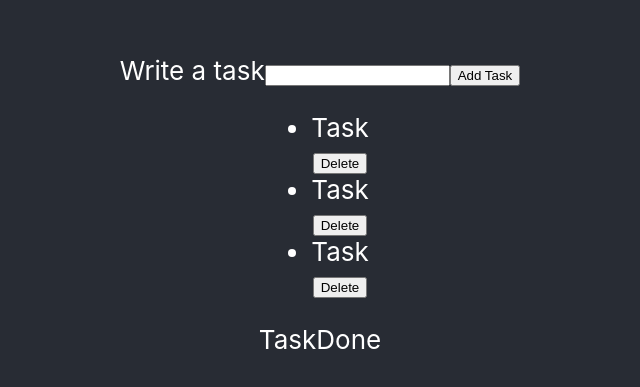
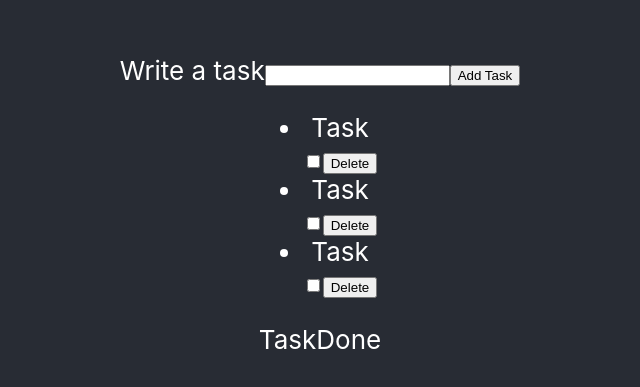
Before and after one commit to mgmaxi/todo-list, a React (Create React App) app: page / in a window 1280 px wide. Shown: the part 195-582 px from the top of the page, without its empty margins (320-960 px from the left). Built offline with nearby package versions, Linux system fonts and the light colour scheme.

Commit message:
Add ToggleTaskDone

```diff
--- a/src/App.js
+++ b/src/App.js
@@ -31,6 +31,12 @@ function App() {
     setTasks(tasks.filter((t) => t.id !== task.id));
   }
 
+  function toggleTaskDone(task) {
+    setTasks(
+      tasks.map((t) => (t.id === task.id ? { ...t, done: !t.done } : t))
+    );
+  }
+
   return (
     <div className="App">
       <header></header>
@@ -40,6 +46,7 @@ function App() {
           tasks={tasks}
           onTaskAdd={taskAdd}
           onTaskDelete={taskDelete}
+          onToggleTaskDone={toggleTaskDone}
         ></TaskList>
         <TaskDone></TaskDone>
       </main>
--- a/src/components/TaskList.js
+++ b/src/components/TaskList.js
@@ -1,12 +1,13 @@
 import React from 'react';
 
-const TaskList = ({ tasks, onTaskDelete }) => {
+const TaskList = ({ tasks, onTaskDelete, onToggleTaskDone }) => {
   return (
     <>
       <ul>
         {tasks.map((task) => (
           <div key={task.id}>
             <li>{task.name}</li>
+            <input type="checkbox" onChange={() => onToggleTaskDone(task)} />
             <button onClick={() => onTaskDelete(task)}>Delete</button>
           </div>
         ))}
```
